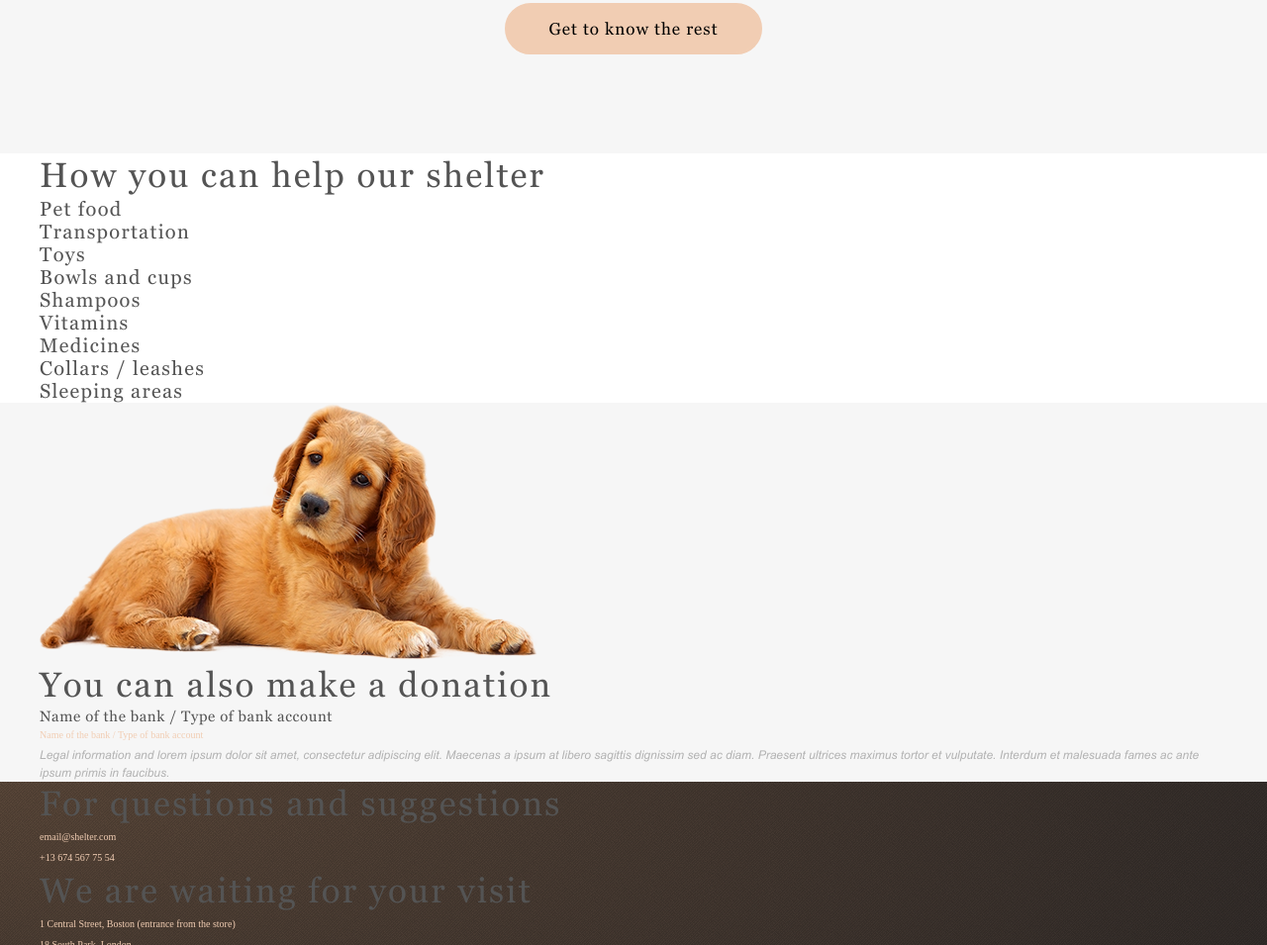
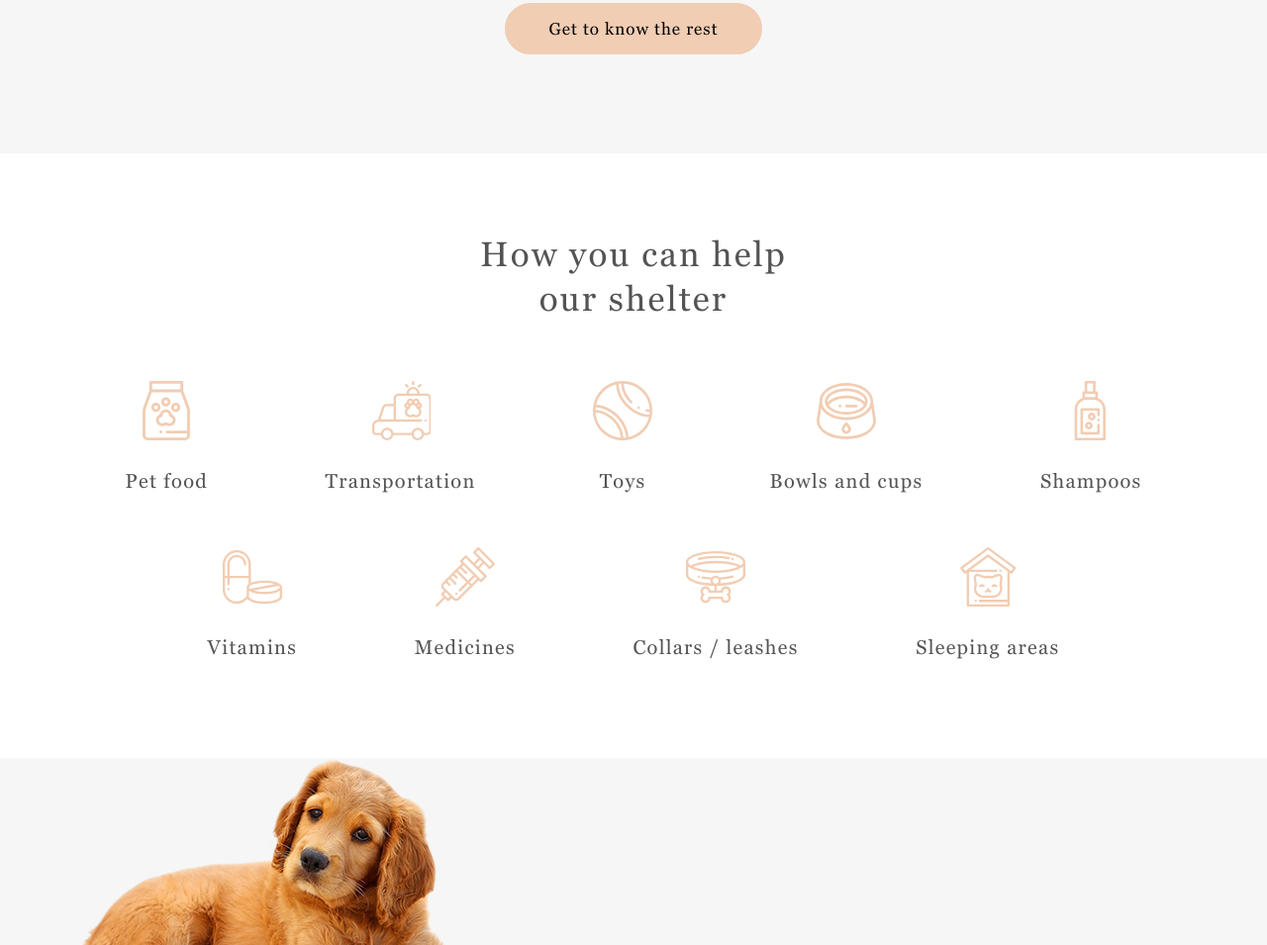
Before and after one commit to Kaelns/Keyboard, a website: page shelter/pages/main/index.html in a window 1280 px wide. Shown: the part 2218-3173 px from the top of the page at 99% size. Drawn offline with Linux system fonts and the light colour scheme; a web font is replaced by a local one.

Commit message:
feat: add help section

```diff
--- a/shelter/pages/main/index.html
+++ b/shelter/pages/main/index.html
@@ -151,43 +151,46 @@
     <!-- ____________ Help ____________ -->
 
     <section id="Help" class="help bg-color_white">
-      <div class="container">
-        <h3 class="help__title">How you can help our shelter</h3>
+      <div class="container help__container">
+        <h3 class="help__title">
+          How you can help<br />
+          our shelter
+        </h3>
         <div class="help__list">
           <div class="help__item help__item_1">
-            <div class="help__icon"></div>
+            <div class="help__icon help__icon_1"></div>
             <h4 class="help__text">Pet food</h4>
           </div>
           <div class="help__item help__item_2">
-            <div class="help__icon"></div>
+            <div class="help__icon help__icon_2"></div>
             <h4 class="help__text">Transportation</h4>
           </div>
           <div class="help__item help__item_3">
-            <div class="help__icon"></div>
+            <div class="help__icon help__icon_3"></div>
             <h4 class="help__text">Toys</h4>
           </div>
           <div class="help__item help__item_4">
-            <div class="help__icon"></div>
+            <div class="help__icon help__icon_4"></div>
             <h4 class="help__text">Bowls and cups</h4>
           </div>
           <div class="help__item help__item_5">
-            <div class="help__icon"></div>
+            <div class="help__icon help__icon_5"></div>
             <h4 class="help__text">Shampoos</h4>
           </div>
           <div class="help__item help__item_6">
-            <div class="help__icon"></div>
+            <div class="help__icon help__icon_6"></div>
             <h4 class="help__text">Vitamins</h4>
           </div>
           <div class="help__item help__item_7">
-            <div class="help__icon"></div>
+            <div class="help__icon help__icon_7"></div>
             <h4 class="help__text">Medicines</h4>
           </div>
           <div class="help__item help__item_8">
-            <div class="help__icon"></div>
+            <div class="help__icon help__icon_8"></div>
             <h4 class="help__text">Collars / leashes</h4>
           </div>
           <div class="help__item help__item_9">
-            <div class="help__icon"></div>
+            <div class="help__icon help__icon_9"></div>
             <h4 class="help__text">Sleeping areas</h4>
           </div>
         </div>
--- a/shelter/pages/main/script.js
+++ b/shelter/pages/main/script.js
@@ -1,3 +1,3 @@
-alert(
-  "Hi, whoever you are, give me one more day because there's not much left)"
-);
+// alert(
+//   "Hi, whoever you are, give me one more day because there's not much left)"
+// );
--- a/shelter/styles/abstracts/_mixins.scss
+++ b/shelter/styles/abstracts/_mixins.scss
@@ -6,10 +6,11 @@
   letter-spacing: $spacing;
 }
 
-@mixin flex($justify: flex-start, $align: stretch) {
+@mixin flex($justify: flex-start, $align: stretch, $flex-direction: row) {
   display: flex;
   justify-content: $justify;
   align-items: $align;
+  flex-direction: $flex-direction;
 }
 
 @mixin animation($time: 0.5s) {
--- /dev/null
+++ b/shelter/styles/base/_icons.scss
@@ -0,0 +1,45 @@
+.help__icon {
+  position: relative;
+  height: 60px;
+  width: 60px;
+
+  &::before {
+    @include content-before($width: 60px, $height: 60px);
+  }
+
+  &_1::before {
+    background: no-repeat url(../../assets/icons/help/icon-pet-food.svg);
+  }
+
+  &_2::before {
+    background: no-repeat url(../../assets/icons/help/icon-transportation.svg);
+  }
+
+  &_3::before {
+    background: no-repeat url(../../assets/icons/help/icon-toys.svg);
+  }
+
+  &_4::before {
+    background: no-repeat url(../../assets/icons/help/icon-bowls-and-cups.svg);
+  }
+
+  &_5::before {
+    background: no-repeat url(../../assets/icons/help/icon-shampoos.svg);
+  }
+
+  &_6::before {
+    background: no-repeat url(../../assets/icons/help/icon-vitamins.svg);
+  }
+
+  &_7::before {
+    background: no-repeat url(../../assets/icons/help/icon-medicines.svg);
+  }
+
+  &_8::before {
+    background: no-repeat url(../../assets/icons/help/icon-collars-leashes.svg);
+  }
+
+  &_9::before {
+    background: no-repeat url(../../assets/icons/help/icon-sleeping-area.svg);
+  }
+}
--- a/shelter/styles/components/_slider.scss
+++ b/shelter/styles/components/_slider.scss
@@ -19,6 +19,7 @@
   background: $color-background-cards;
   border-radius: 10px;
   @include animation();
+  cursor: pointer;
 
   &:hover {
     background: $color-background;
--- /dev/null
+++ b/shelter/styles/layout/_help.scss
@@ -0,0 +1,30 @@
+.help__container {
+  margin-top: 80px;
+  margin-bottom: 100px;
+  @include flex($align: center, $flex-direction: column);
+}
+
+.help__title {
+  margin-bottom: 60px;
+  text-align: center;
+}
+
+.help__list {
+  @include flex($justify: center);
+  flex-wrap: wrap;
+  column-gap: 118.5px;
+  row-gap: 55px;
+}
+
+.help__item {
+  @include flex($align: center, $flex-direction: column);
+  @include animation();
+
+  &:hover {
+    transform: scale(1.05);
+  }
+}
+
+.help__text {
+  margin-top: 30px;
+}
--- a/shelter/styles/layout/_our-friends.scss
+++ b/shelter/styles/layout/_our-friends.scss
@@ -1,6 +1,5 @@
 .our-friends__container {
-  @include flex($align: center);
-  flex-direction: column;
+  @include flex($align: center, $flex-direction: column);
   padding-top: 80px;
   padding-bottom: 100px;
 }
--- a/shelter/styles/style.scss
+++ b/shelter/styles/style.scss
@@ -10,12 +10,14 @@
 @import "base/background-colors";
 @import "base/links";
 @import "base/buttons";
+@import "base/icons";
 
 @import "layout/container";
 @import "layout/header";
 @import "layout/not-only";
 @import "layout/about";
 @import "layout/our-friends";
+@import "layout/help";
 
 @import "components/navigation";
 @import "components/slider";
```
Also changed, not shown: shelter/styles/styles/style.css, 1 other file.
